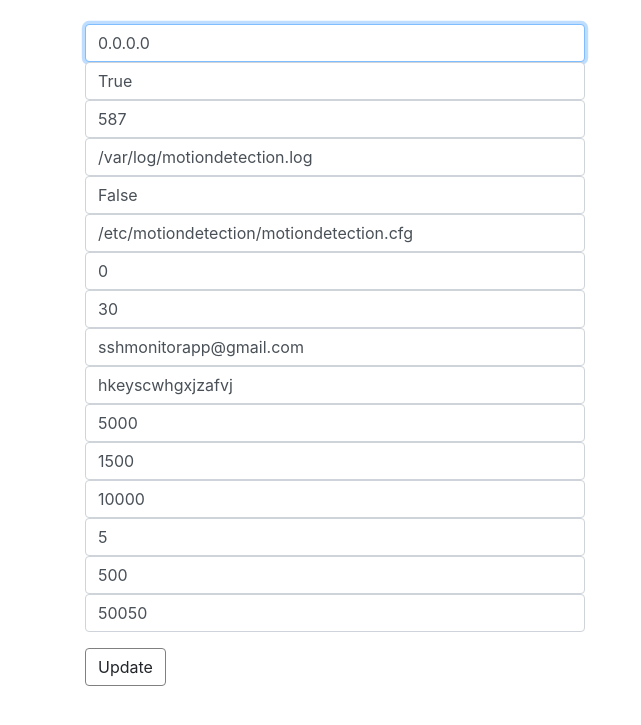
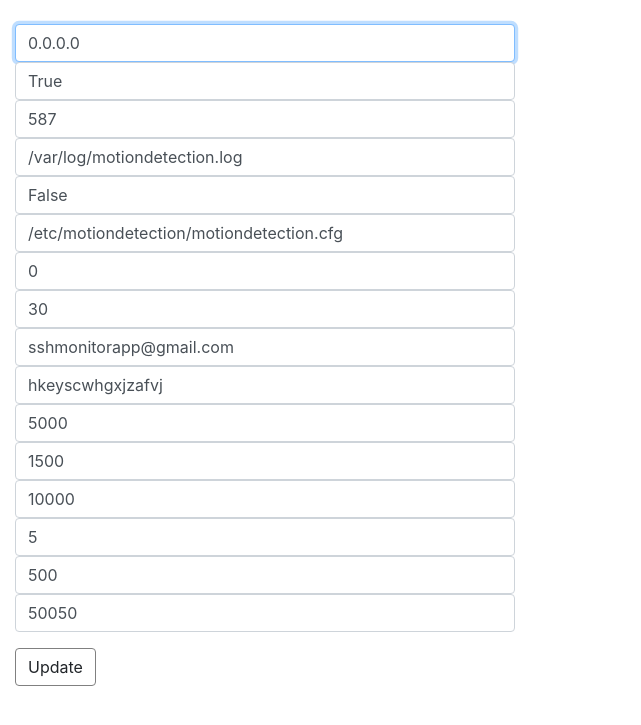
Before and after one commit to amboxer21/MotionDetection, a Flask app: page /configure in a window 1280 px wide. Shown: the part 56-781 px from the top of the page, without its empty margins (0-641 px from the left). Run offline with Flask 2, Linux system fonts and the light colour scheme; some libraries are stand-ins or nearby versions.

Commit message:
container now floats left

```diff
--- a/src/webconfigurator/static/stylesheets/main.css
+++ b/src/webconfigurator/static/stylesheets/main.css
@@ -1,3 +1,7 @@
 button.btn.btn-default {
     border-color: grey;
 }
+
+div.container {
+    float: left;
+}
```
